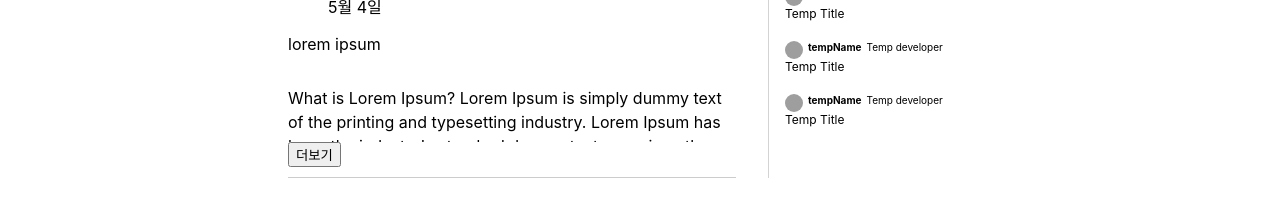
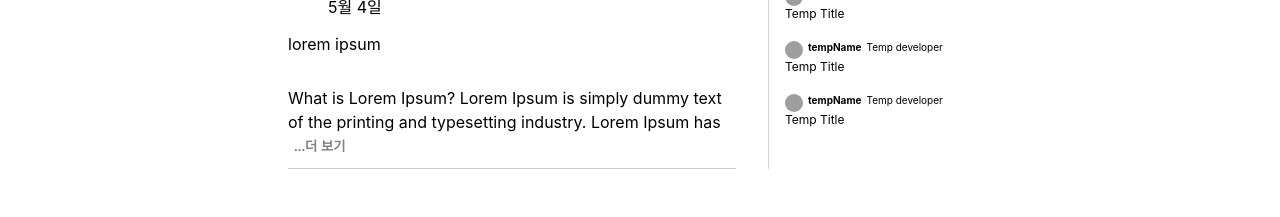
Before and after one commit to oihater95/CareerlyClone, a React (Create React App) app in the folder careerlyclonefrontend/: page /oauth/kakao/callback in a window 1280 px wide. Shown: the part 353-570 px from the top of the page. Built offline with nearby package versions, Linux system fonts and the light colour scheme; no server answers; grey boxes are pictures that could not be loaded.

Commit message:
[bugfix] feed content 크기 수정
feed content와 접기/더보기 버튼이 겹쳐 content 높이 수정함

```diff
--- a/careerlyclonefrontend/src/components/feed/FeedContentComponent.tsx
+++ b/careerlyclonefrontend/src/components/feed/FeedContentComponent.tsx
@@ -27,14 +27,14 @@ const FeedContentComponent = ({feedContentData}: { feedContentData: feedContentP
       <div
         ref={contentRef}
         style={{
-          maxHeight: isExpanded ? 'none' : '4.5em', // 확장 상태에 따라 높이 설정 (3줄 기준: 4.5em)
+          maxHeight: isExpanded ? 'none' : '4em', // 확장 상태에 따라 높이 설정 (3줄 기준: 4.5em)
         }}
         className='feed-content'>
         <p>{feedContentData.content}</p>
       </div>
       {isOverflowing && ( // 콘텐츠가 넘칠 때만 더보기/접기 버튼 표시
-        <button onClick={() => setIsExpanded(!isExpanded)}>
-          {isExpanded ? '접기' : '더보기'}
+        <button className='feed-content--btn' onClick={() => setIsExpanded(!isExpanded)}>
+          {isExpanded ? '> 접기' : '...더 보기'}
         </button>
       )}
     </div>
--- a/careerlyclonefrontend/src/css/pages/MainPage.scss
+++ b/careerlyclonefrontend/src/css/pages/MainPage.scss
@@ -65,6 +65,17 @@
   -webkit-line-clamp: 3;
 }
 
+.feed-content--btn {
+  max-height: 1.5rem;
+  line-height: 1.5rem;
+  border: 0;
+  background-color: transparent;
+  pointer-events: auto;
+  cursor: pointer;
+  color: #808080;
+  font-weight: bold;
+}
+
 .subfeed-profile--img {
   width: 18px;
   height: 18px;
```
Also changed, not shown: careerlyclonefrontend/package.json (+9 -0 lines), 1 other file (tests, documents, lock files or other folders).
